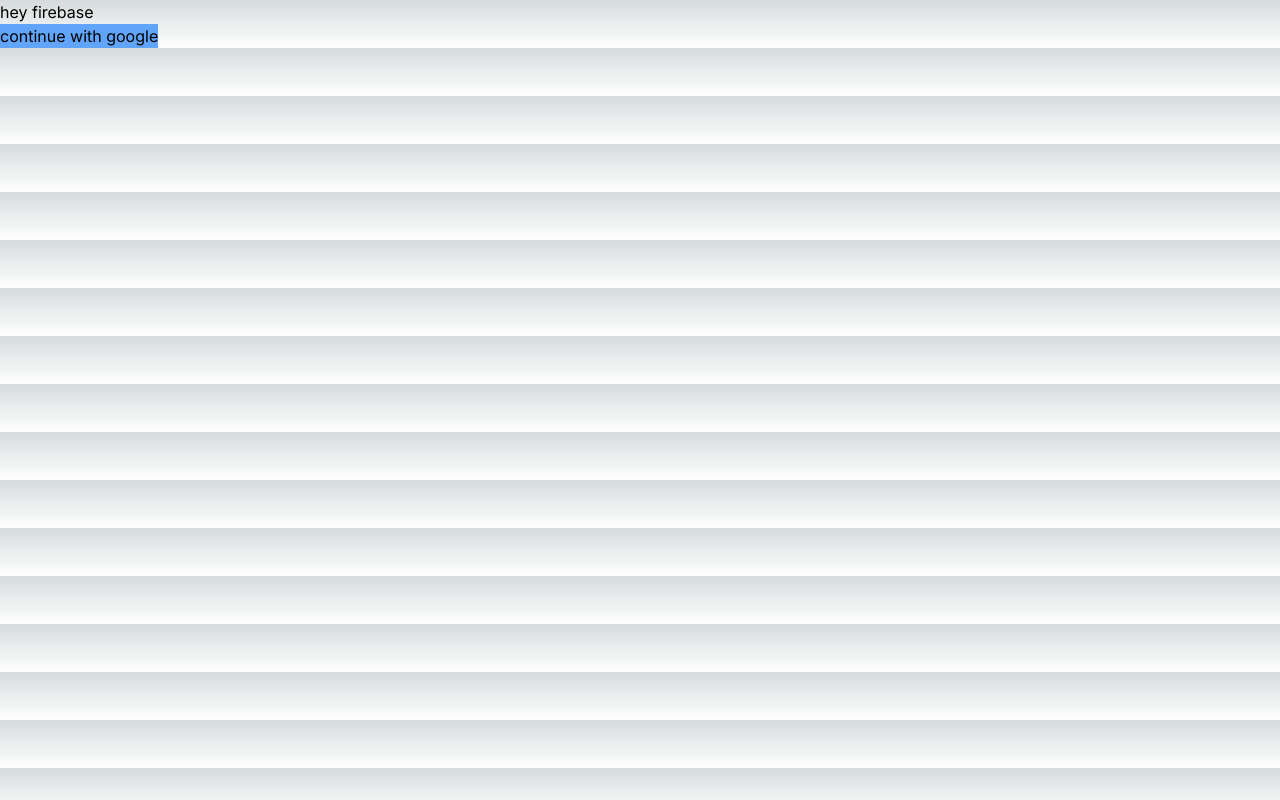
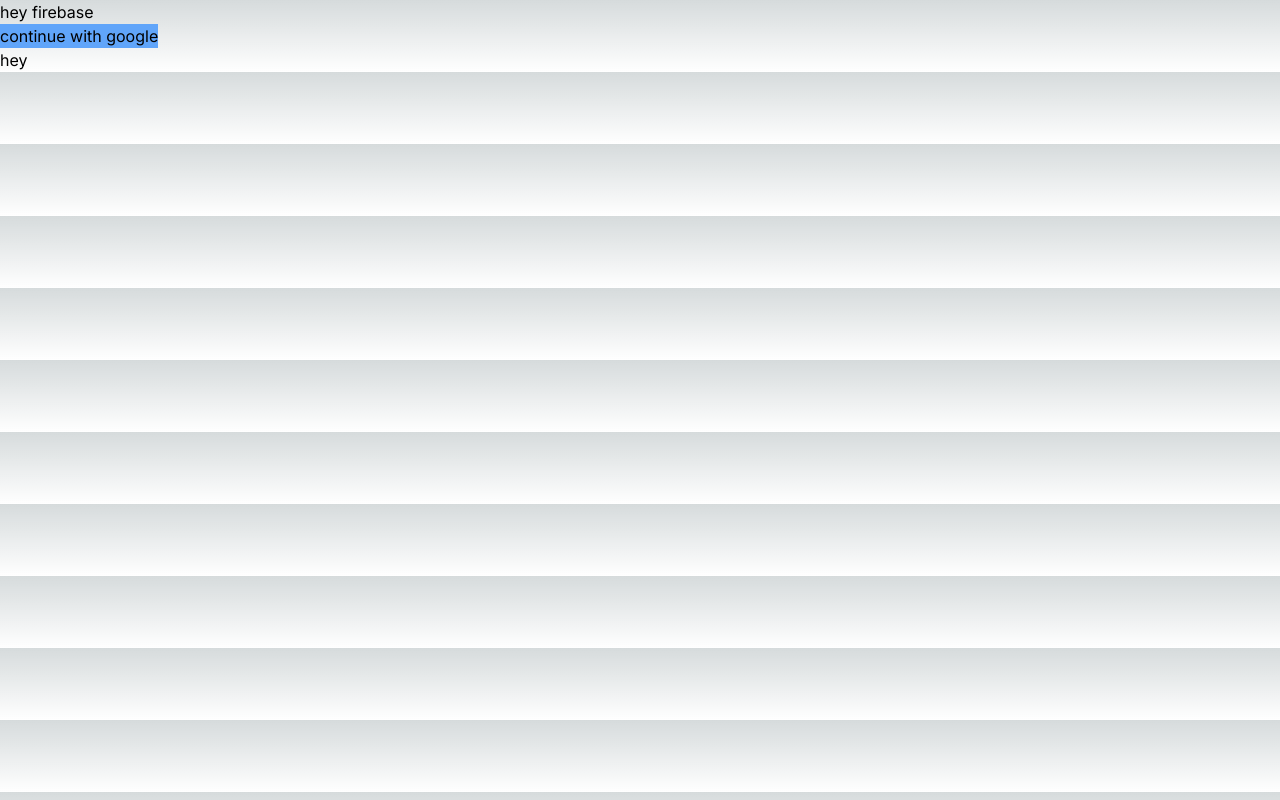
Before and after one commit to theboyce/notefy, a Next.js app: page / in a window 1280 px wide. Built offline with nearby package versions, Linux system fonts and the light colour scheme; no server answers.

Commit message:
testing branch

```diff
--- a/app/page.tsx
+++ b/app/page.tsx
@@ -30,6 +30,7 @@ export default function Home() {
       <button onClick={handleGoogleSignIn} className="bg-blue-400">
         continue with google
       </button>
+      <p>hey</p>
     </main>
   );
 }
```
